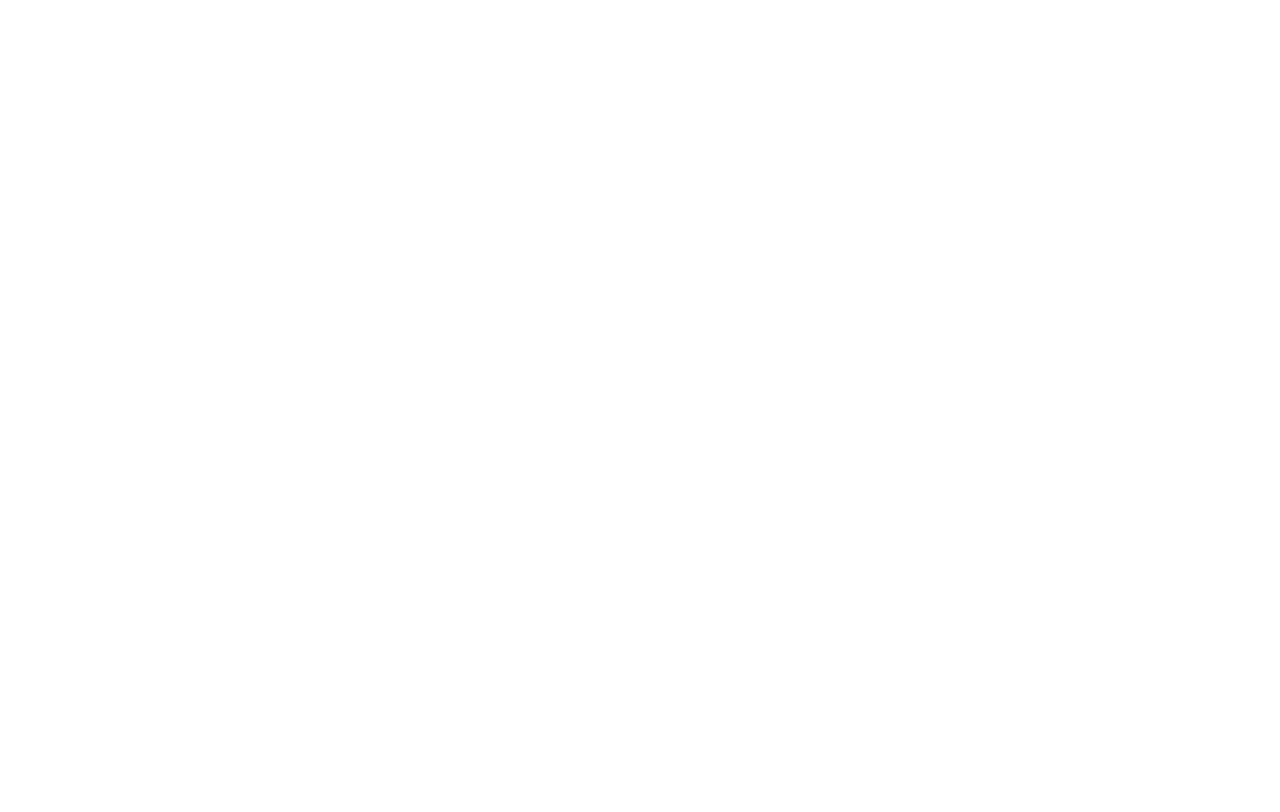
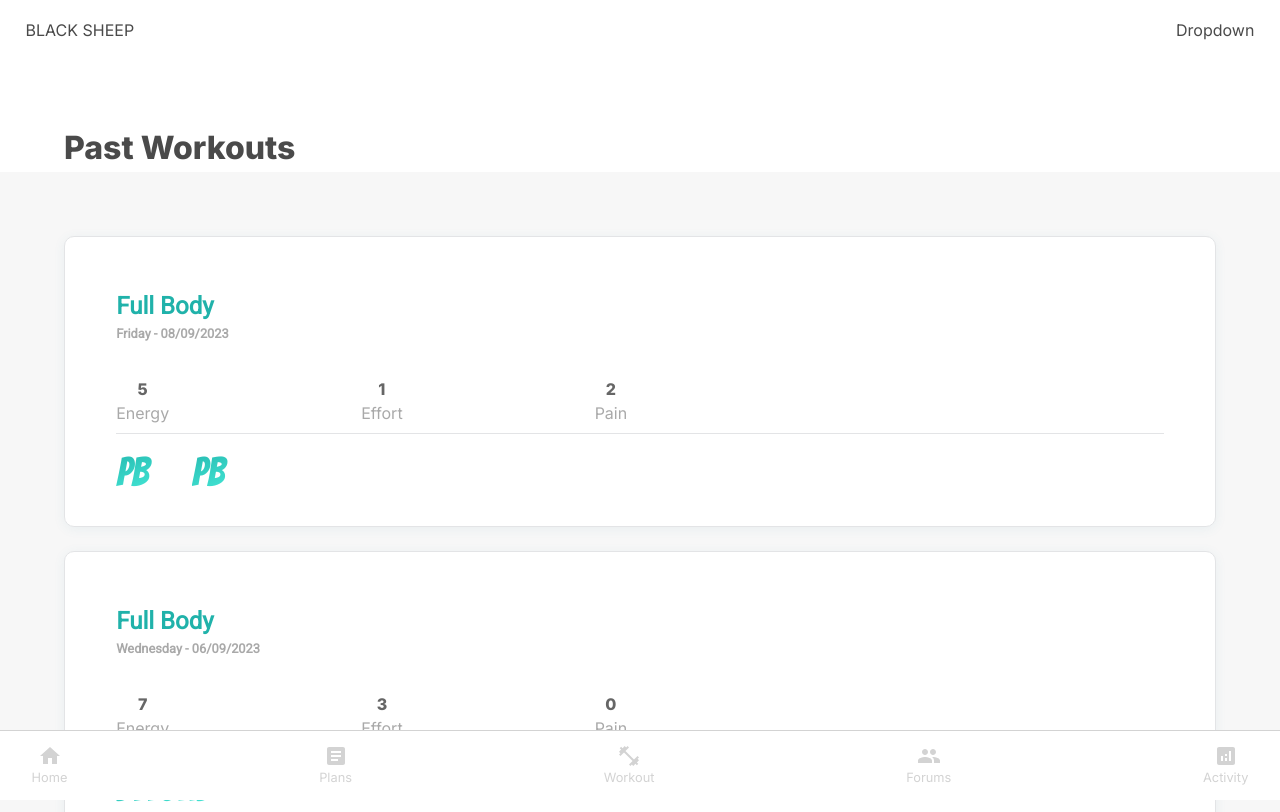
Before and after one commit to trongtngu/BlackSheep, a React (Vite) app in the folder frontend/: page /Activity in a window 1280 px wide. Before the commit this address had no page. Built offline with nearby package versions, Linux system fonts and the light colour scheme.

Commit message:
added some styles for activity page

```diff
--- a/frontend/src/App.css
+++ b/frontend/src/App.css
@@ -1,5 +1,6 @@
 @import url('https://fonts.googleapis.com/css2?family=Inter:wght@400;800&display=swap');
 @import url('https://fonts.googleapis.com/css2?family=Roboto&display=swap');
+@import url('https://fonts.googleapis.com/css2?family=Bangers&display=swap');
 /* Box sizing rules */
 *,
 *::before,
--- /dev/null
+++ b/frontend/src/pages/Activity.tsx
@@ -0,0 +1,259 @@
+import React from 'react'
+import styled from 'styled-components'
+import Navbar from '../components/Navbar'
+import MobileFooter from '../components/MobileFooter'
+
+const Wrapper = styled.div`
+
+  width: 100vw;
+  background: #f7f7f7;
+
+  display: flex;
+  justify-content: center;
+  flex-direction: column;
+`
+
+const ActivityBanner = styled.div`
+`
+
+const ActivityTitle = styled.div`
+  font-size: 2rem;
+  font-weight: bold;
+
+  background: white;
+
+  padding: 5vw;
+  padding-bottom: 0;
+`
+
+const ActivityCardContainer = styled.div`
+  display: flex;
+  flex-direction: column;
+
+  gap: 3vh;
+
+  height: 80vh;
+  padding-left: 5vw;
+  padding-right: 5vw;
+  padding-top: 5vw;
+
+  overflow-y: auto;
+  overflow-x: hidden;
+
+  padding-bottom: 10vh;
+`
+
+const ActivityCard = styled.div`
+  border: 1px solid #E3E4E6;
+  border-radius: 10px;
+  box-shadow: 0 2px 12px rgba(67,137,162,0.08);
+  background: white;
+`
+
+const ActivityCardImage = styled.div`
+  width: 90vw;
+  display: flex;
+
+  justify-content: flex-end;
+  flex-direction: column;
+
+  color: #20B2AA;
+  font-weight: bold;
+  font-family: Roboto;
+  font-size: 1.5rem;
+
+  padding: 4vw;
+  padding-bottom: 0;
+
+  border-top-right-radius: inherit;
+  border-top-left-radius: inherit;
+`
+
+const ActivityDate = styled.div`
+  font-size: 0.8rem;
+  color: darkgrey;
+`
+
+const ActivityCardBody = styled.div`
+  color: darkgrey;
+  padding: 2vw 4vw 2vw 4vw;
+
+  display: flex;
+  align-items: center;
+  justify-content: center;
+
+  flex-direction: column;
+`
+
+const ActivityIndicatorBox = styled.div`
+  display: flex;
+  width: 100%;
+
+  gap: 15vw;
+
+  padding: 1vh 0vw 1vh 0vw;
+  border-bottom: 1px solid #E3E4E6;
+`
+
+const ActivityIndicator = styled.div`
+  text-align: center;
+`
+
+const ActivityIndicatorName = styled.div`
+`
+
+const ActivityIndicatorValue = styled.div`
+  font-weight: bold;
+  color: #666666;
+`
+
+const ActivityCardBadgeContainer = styled.div`
+  display: flex;
+  width: 100%;
+
+  gap: 2vw;
+
+  padding: 1vh 0vw 1vh 0vw;
+`
+
+const ActivityCardBadge = styled.div`
+  width: 50px;
+  height: 50px;
+
+  color: white;
+
+  display: flex;
+  justify-content: center;
+  align-items: center;
+
+  font-size: 2.5rem;
+
+  font-family: Bangers;
+  background: linear-gradient(160deg, #20B2AA 0%, #40E0D0 80%);
+  -webkit-background-clip: text;
+  background-clip: text;
+  color: transparent;
+  display: inline;
+
+  &.deload {
+    width: 110px;
+  }
+`
+
+export default function Activity() {
+  return (
+    <>
+      <Navbar />
+      <Wrapper>
+        <ActivityBanner>
+          <ActivityTitle>
+            Past Workouts
+          </ActivityTitle>
+        </ActivityBanner>
+
+        <ActivityCardContainer>
+          <ActivityCard>
+            <ActivityCardImage>
+              <div>Full Body</div>
+              <ActivityDate>Friday - 08/09/2023</ActivityDate>
+            </ActivityCardImage>
+
+            <ActivityCardBody>
+              <ActivityIndicatorBox>
+                <ActivityIndicator>
+                  <ActivityIndicatorValue>5</ActivityIndicatorValue>
+                  <ActivityIndicatorName>Energy</ActivityIndicatorName>
+                </ActivityIndicator>
+                <ActivityIndicator>
+                  <ActivityIndicatorValue>1</ActivityIndicatorValue>
+                  <ActivityIndicatorName>Effort</ActivityIndicatorName>
+                </ActivityIndicator>
+                <ActivityIndicator>
+                  <ActivityIndicatorValue>2</ActivityIndicatorValue>
+                  <ActivityIndicatorName>Pain</ActivityIndicatorName>
+                </ActivityIndicator>
+              </ActivityIndicatorBox>
+              <ActivityCardBadgeContainer>
+                <ActivityCardBadge>
+                  PB
+                </ActivityCardBadge>
+                <ActivityCardBadge>
+                  PB
+                </ActivityCardBadge>
+              </ActivityCardBadgeContainer>
+            </ActivityCardBody>
+
+          </ActivityCard>
+
+          <ActivityCard>
+            <ActivityCardImage>
+              <div>Full Body</div>
+              <ActivityDate>Wednesday - 06/09/2023</ActivityDate>
+            </ActivityCardImage>
+
+            <ActivityCardBody>
+              <ActivityIndicatorBox>
+                <ActivityIndicator>
+                  <ActivityIndicatorValue>7</ActivityIndicatorValue>
+                  <ActivityIndicatorName>Energy</ActivityIndicatorName>
+                </ActivityIndicator>
+                <ActivityIndicator>
+                  <ActivityIndicatorValue>3</ActivityIndicatorValue>
+                  <ActivityIndicatorName>Effort</ActivityIndicatorName>
+                </ActivityIndicator>
+                <ActivityIndicator>
+                  <ActivityIndicatorValue>0</ActivityIndicatorValue>
+                  <ActivityIndicatorName>Pain</ActivityIndicatorName>
+                </ActivityIndicator>
+              </ActivityIndicatorBox>
+              <ActivityCardBadgeContainer>
+                <ActivityCardBadge className="deload">
+                  deload
+                </ActivityCardBadge>
+              </ActivityCardBadgeContainer>
+            </ActivityCardBody>
+
+          </ActivityCard>
+
+
+          <ActivityCard>
+            <ActivityCardImage>
+              <div>Full Body</div>
+              <ActivityDate>Friday - 08/09/2023</ActivityDate>
+            </ActivityCardImage>
+
+            <ActivityCardBody>
+              <ActivityIndicatorBox>
+                <ActivityIndicator>
+                  <ActivityIndicatorValue>5</ActivityIndicatorValue>
+                  <ActivityIndicatorName>Energy</ActivityIndicatorName>
+                </ActivityIndicator>
+                <ActivityIndicator>
+                  <ActivityIndicatorValue>1</ActivityIndicatorValue>
+                  <ActivityIndicatorName>Effort</ActivityIndicatorName>
+                </ActivityIndicator>
+                <ActivityIndicator>
+                  <ActivityIndicatorValue>2</ActivityIndicatorValue>
+                  <ActivityIndicatorName>Pain</ActivityIndicatorName>
+                </ActivityIndicator>
+              </ActivityIndicatorBox>
+              <ActivityCardBadgeContainer>
+                <ActivityCardBadge>
+                  PB
+                </ActivityCardBadge>
+                <ActivityCardBadge>
+                  PB
+                </ActivityCardBadge>
+                <ActivityCardBadge>
+                  PB
+                </ActivityCardBadge>
+              </ActivityCardBadgeContainer>
+            </ActivityCardBody>
+
+          </ActivityCard>
+        </ActivityCardContainer>
+      </Wrapper>
+      <MobileFooter />
+    </>
+    )
+}
--- a/frontend/src/site/Site.tsx
+++ b/frontend/src/site/Site.tsx
@@ -9,6 +9,7 @@
 
 import Plans from '../pages/Plans'
 import Forums from '../pages/Forums.tsx'
+import Activity from '../pages/Activity.tsx'
 
 export default function Site() {
   return (
@@ -20,6 +21,7 @@
         <Route path ='/template/FullBody' element={<FullBody/>}/>
         <Route path = '/Plans' element = {<Plans/>}/>
         <Route path = '/Forums' element = {<Forums/>}/>
+        <Route path = '/Activity' element = {<Activity/>}/>
       </Routes>
     </>
   )
```
